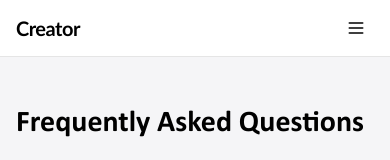
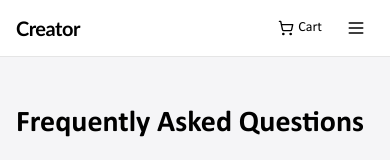
Before and after one commit to naimekattor/creatorAi, a Next.js app: page /faq in a window 390 px wide. Shown: the top 160 px of the page. Built offline with nearby package versions, Linux system fonts and the light colour scheme; no server answers.

Commit message:
added cart in small device

```diff
--- a/app/faq/page.js
+++ b/app/faq/page.js
@@ -41,12 +41,10 @@ export default function FAQPage() {
   const [openIndex, setOpenIndex] = useState(0);
 
   const handleToggle = (index) => {
-    // If the clicked item is already open, close it.
-    // Otherwise, open the clicked item.
     setOpenIndex(openIndex === index ? -1 : index);
   };
   return (
-    <div className="bg-[#f5f5f7] min-h-screen sm:p-8 font-sans antialiased text-black">
+    <div className="bg-[#f5f5f7] min-h-screen font-sans antialiased text-black">
       <div className="max-w-7xl mx-auto flex flex-col lg:flex-row gap-8 lg:gap-12 pt-8 rounded-2xl">
         {/* Left Section - Title and description */}
         <div className="lg:w-1/3 flex flex-col justify-start p-4 lg:p-6">
--- a/components/site-header.tsx
+++ b/components/site-header.tsx
@@ -59,6 +59,16 @@ export default function Header() {
           </Button>
         </div>
 
+        <div className=" flex items-center gap-4">
+          <Link
+            href="/cart"
+            className={`flex items-center gap-1 py-1 text-sm ${
+              isHome ? "text-slate-200" : "text-black"
+            } md:hidden`}
+          >
+            <ShoppingCart className="h-4 w-4" />
+            Cart
+          </Link>
           <button
             aria-label="Toggle menu"
             className={`inline-flex items-center justify-center rounded-md p-2 ${
@@ -68,6 +78,7 @@ export default function Header() {
           >
             <Menu className="h-5 w-5" />
           </button>
+        </div>
       </div>
 
       {open && (
@@ -96,13 +107,7 @@ export default function Header() {
             <Link href="/privacy" className="py-1 text-sm text-slate-200">
               Privacy
             </Link>
-            <Link
-              href="/cart"
-              className="flex items-center gap-1 py-1 text-sm text-slate-200"
-            >
-              <ShoppingCart className="h-4 w-4" />
-              Cart
-            </Link>
+
             <Button
               asChild
               className="mt-2 w-full rounded-md border border-blue-500/60 bg-transparent text-blue-400 hover:bg-blue-500 hover:text-white"
```
Lines whose indentation alone changed are shown as unchanged.
